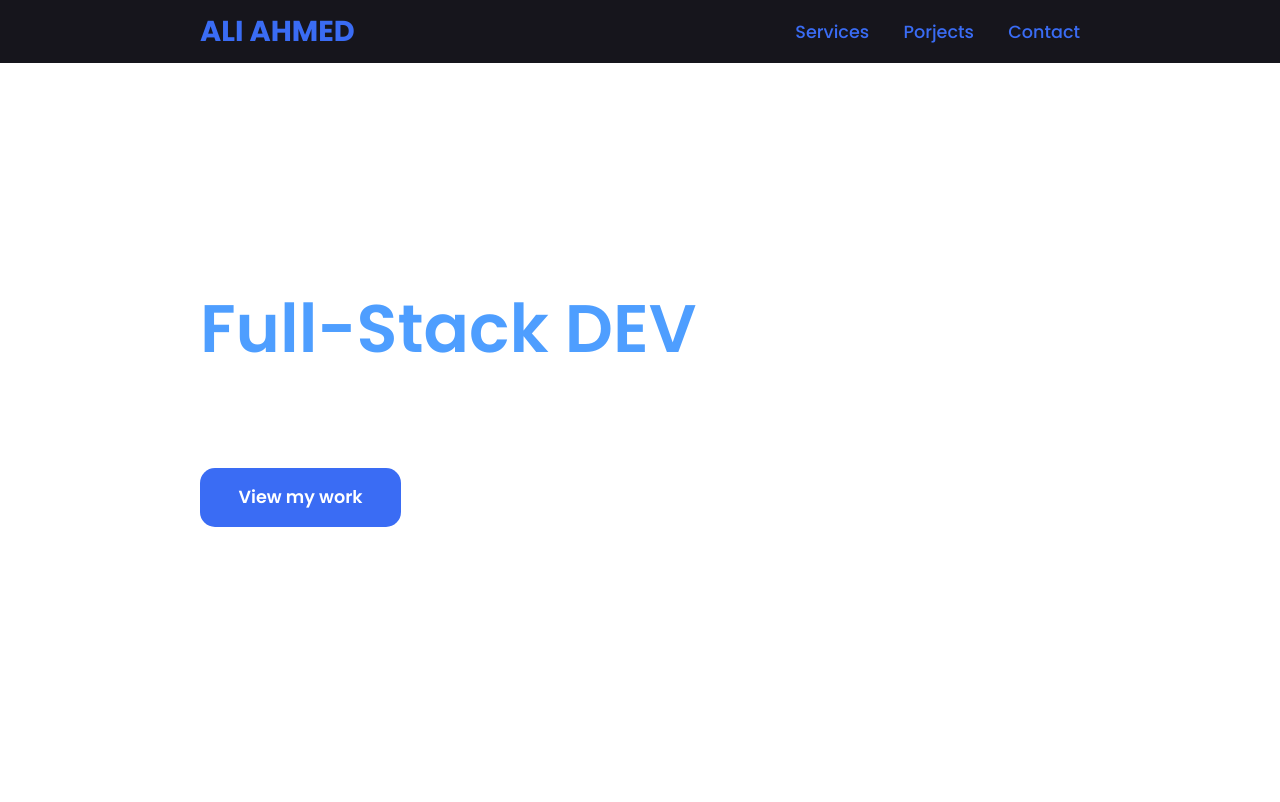
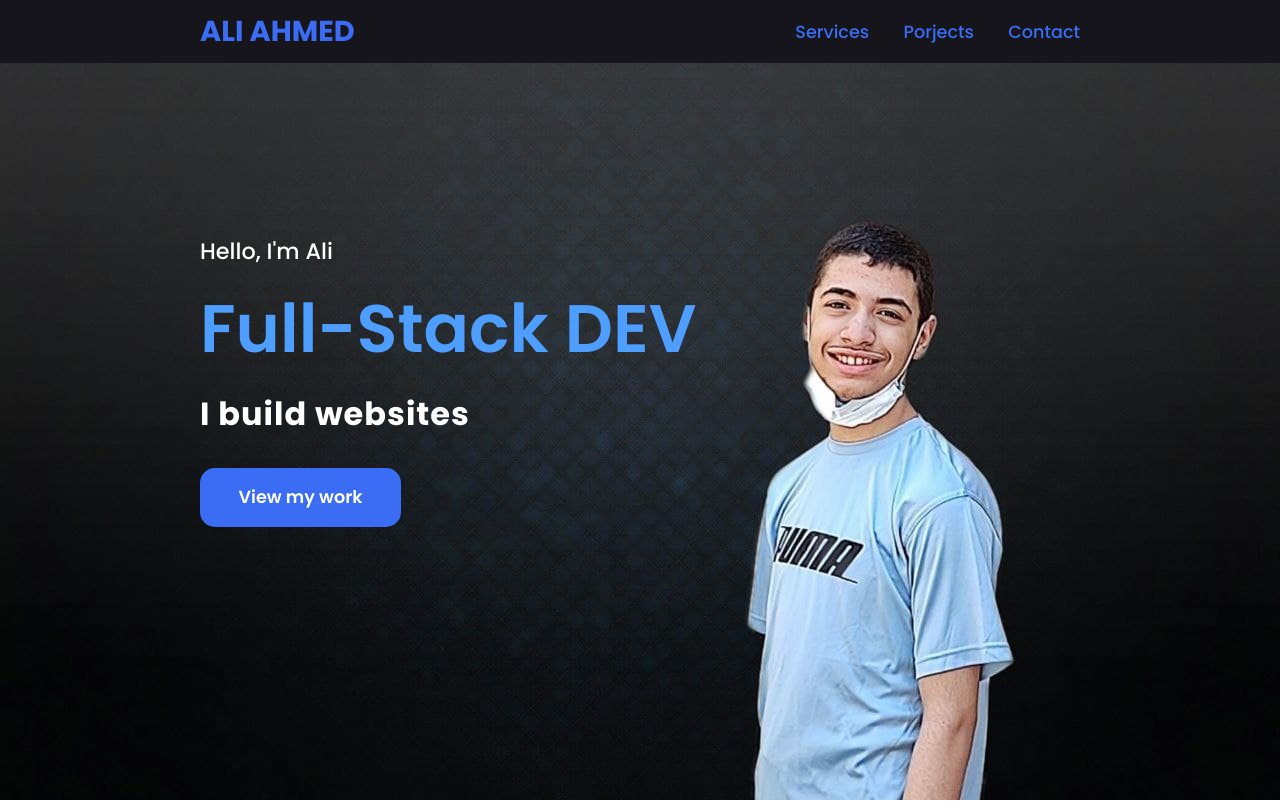
Before and after one commit to Ali-Ahmed9988/my-portfolio2, a plain HTML site: page index.html in a window 1280 px wide. Shown: the top 802 px of the page. Drawn offline with Linux system fonts and the light colour scheme.

Commit message:
Update style.css

```diff
--- a/style.css
+++ b/style.css
@@ -41,7 +41,7 @@ section{
     min-height: 100vh;
     display: flex;
     align-items: center;
-    background: url(images/photo_2022-02-23_14-15-49.jpg) no-repeat;
+    background: url(photo_2022-02-23_14-15-49.jpg) no-repeat;
     background-size: cover;
     background-position: center;
     background-attachment: fixed;
```
